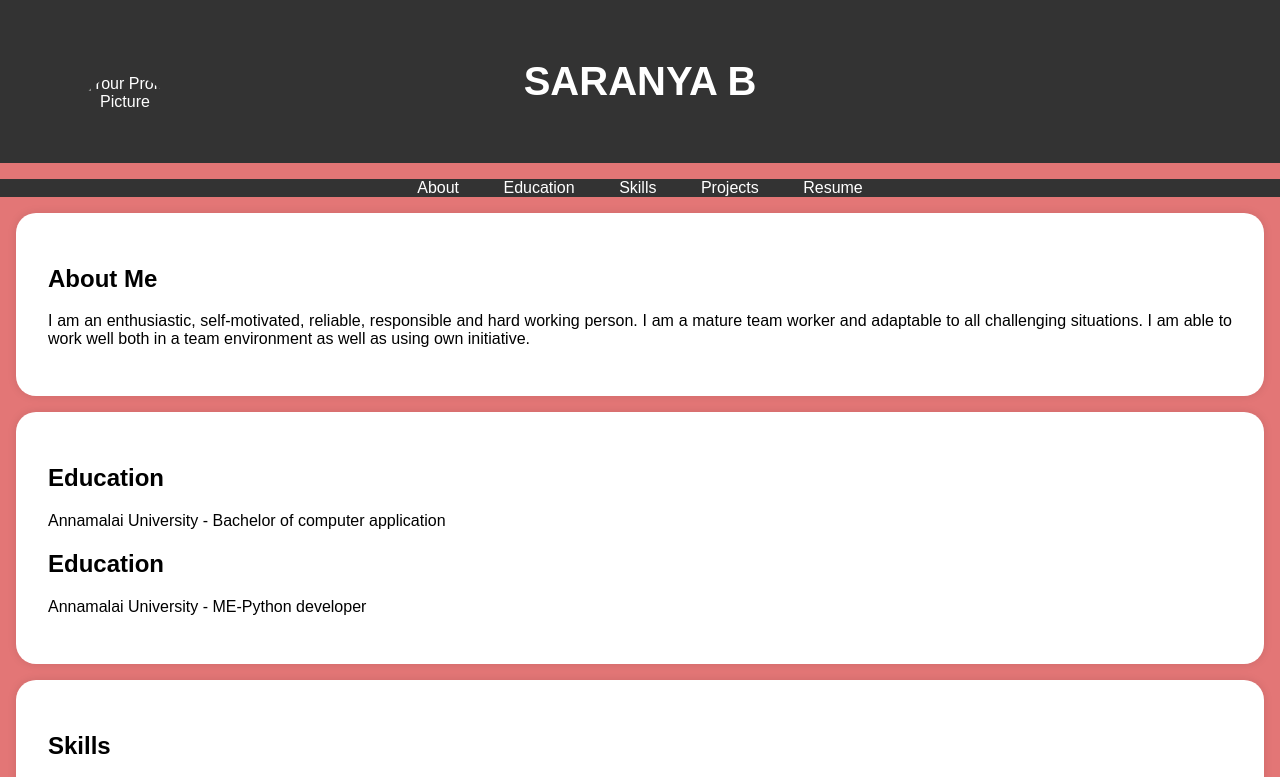
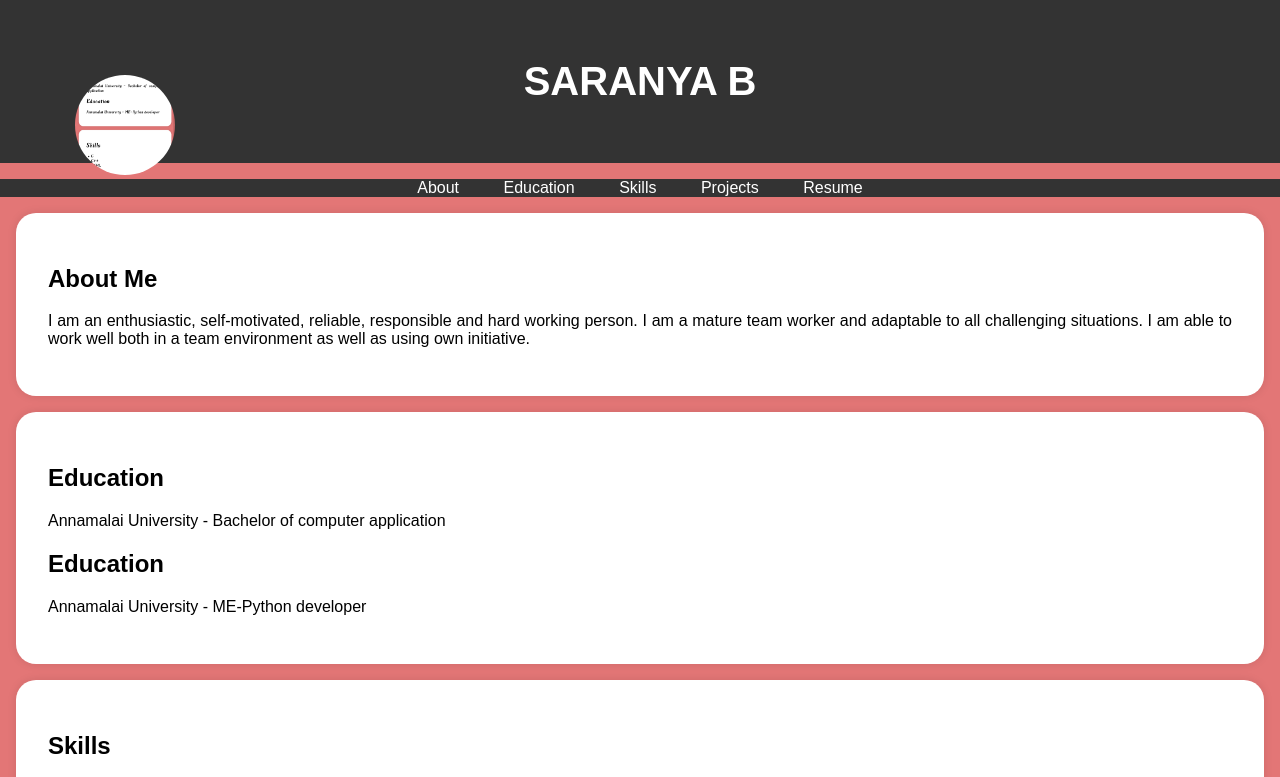
Before and after one commit to saranya-8888/Saranya, a plain HTML site: page index.html in a window 1280 px wide. Shown: the top 777 px of the page. Drawn offline with Linux system fonts and the light colour scheme.

Commit message:
Update index.html

```diff
--- a/index.html
+++ b/index.html
@@ -95,7 +95,7 @@
     <header>
         <div class="header-content">
             <!-- Add your profile picture here -->
-            <img src="Phone/DCIM/Camera/ IMG_20230927_214810.jpg" alt="Your Profile Picture" class="profile-picture">
+            <img src="./Saranya.jpg" alt="Your Profile Picture" class="profile-picture">
             <h1>SARANYA B</h1>
 
         </div>
```
